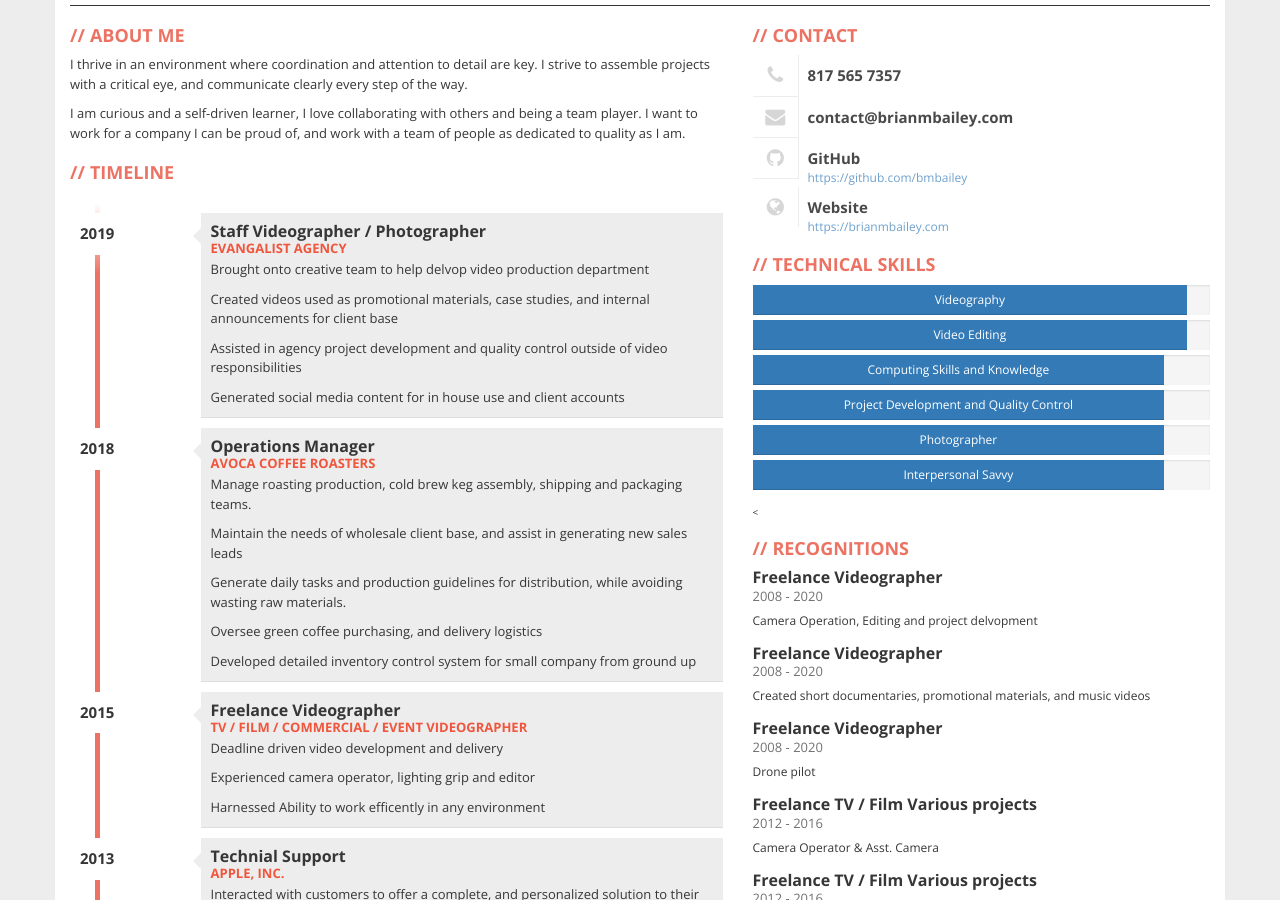
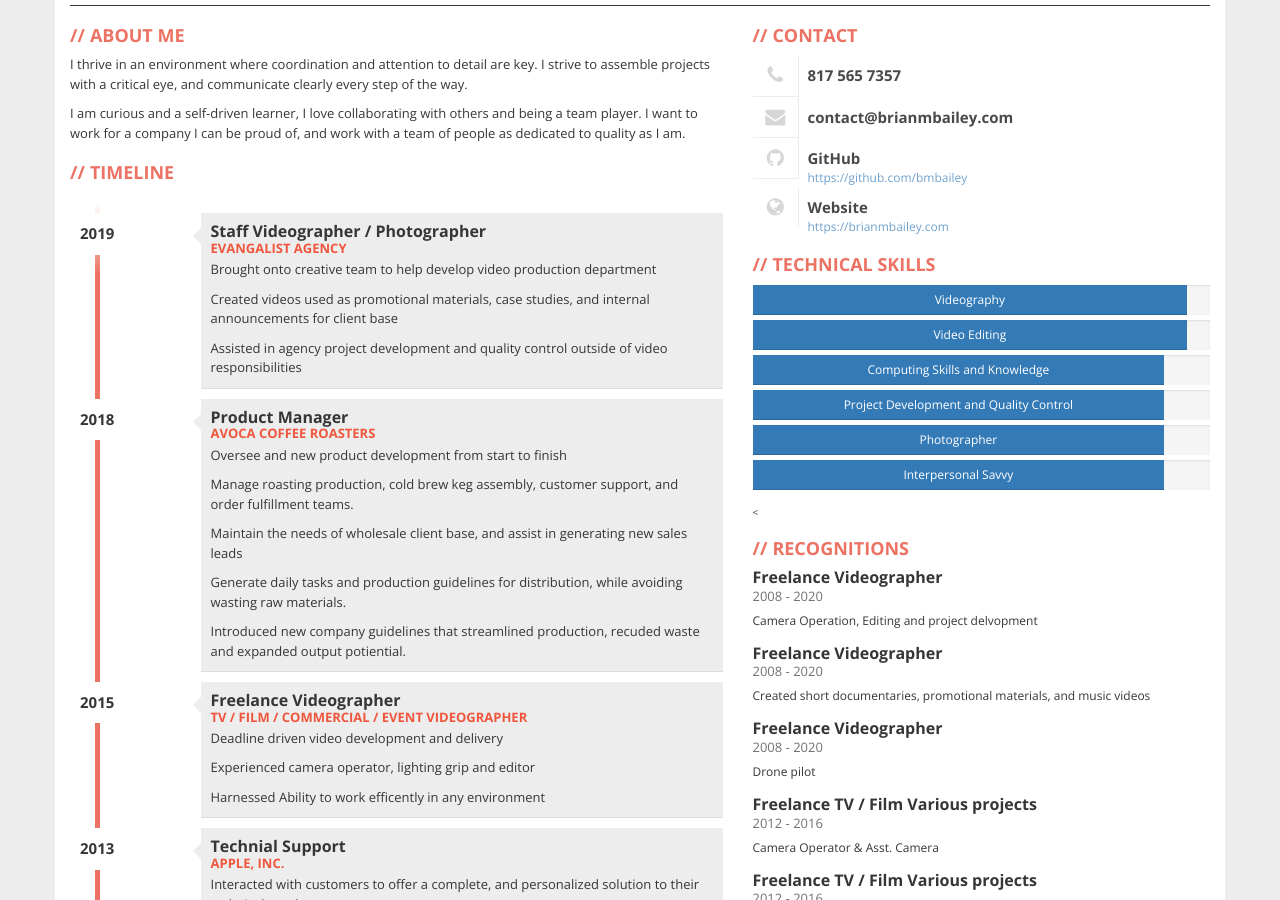
Before and after one commit to Bmbailey/Resume, a Jekyll site: the page built from index.html, in a window 1280 px wide and 900 px high, scrolled down 267 px. Built offline with Jekyll 4.4.1, drawn with Linux system fonts in a browser that asks for light colours; nearby versions of some CDN libraries.

Commit message:
Timeline Updates

```diff
--- a/_data/timeline.yml
+++ b/_data/timeline.yml
@@ -2,20 +2,19 @@
   company: Evangalist Agency
   year: 2019
   description:
-    - Brought onto creative team to help delvop video production department
+    - Brought onto creative team to help develop video production department
     - Created videos used as promotional materials, case studies, and internal announcements for client base
     - Assisted in agency project development and quality control outside of video responsibilities
-    - Generated social media content for in house use and client accounts
 
-- title: Operations Manager
+- title: Product Manager
   company: Avoca Coffee Roasters
   year: 2018
   description:
-    - Manage roasting production, cold brew keg assembly, shipping and packaging teams.
+    - Oversee and new product development from start to finish
+    - Manage roasting production, cold brew keg assembly, customer support, and order fulfillment teams.
     - Maintain the needs of wholesale client base, and assist in generating new sales leads
     - Generate daily tasks and production guidelines for distribution, while avoiding wasting raw materials.
-    - Oversee green coffee purchasing, and delivery logistics
-    - Developed detailed inventory control system for small company from ground up
+    - Introduced new company guidelines that streamlined production, recuded waste and expanded output potiential.
 
 - title: Freelance Videographer
   company: TV / Film / Commercial / Event Videographer
```
